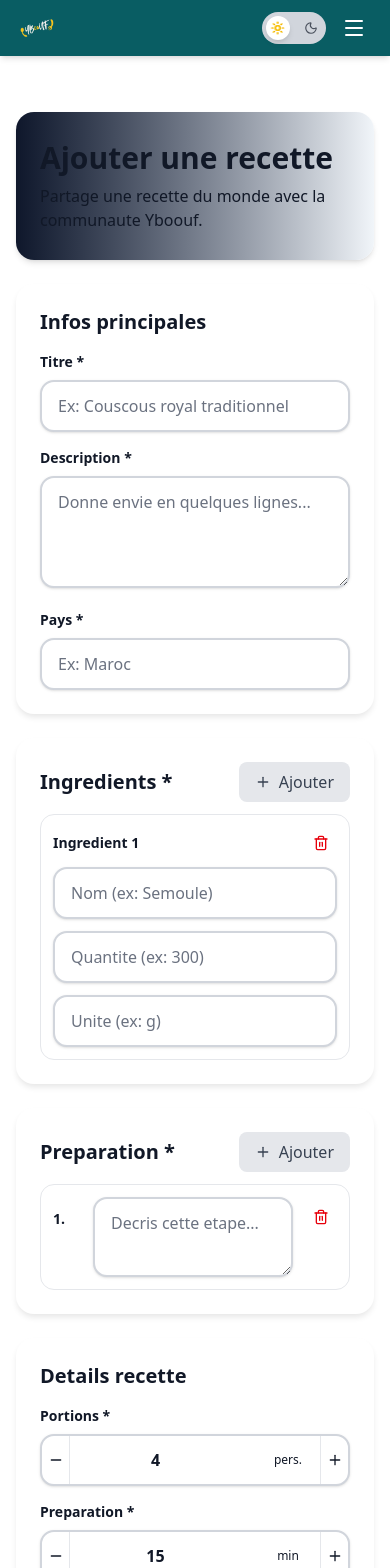
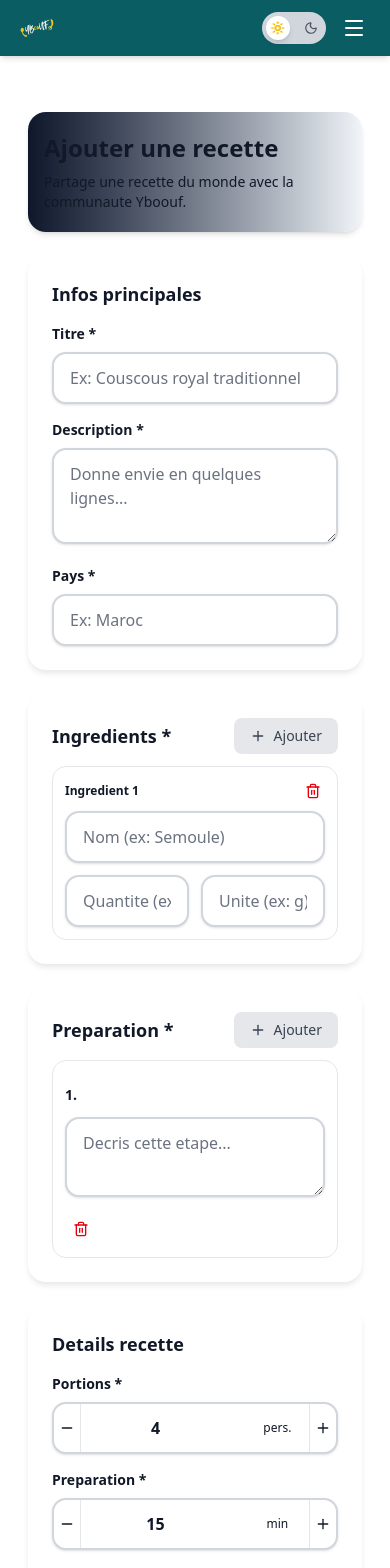
Before and after one commit to Enoxboo/Yboouf, a React (Vite) app in the folder frontend/: page /add-recipe in a window 390 px wide. Shown: the top 1568 px of the page. Built offline with nearby package versions, Linux system fonts and the light colour scheme; no server answers; sample sign-in values are in the browser's storage.

Commit message:
feat: formulaire AddRecipe responsive mobile-first

```diff
--- a/frontend/src/pages/AddRecipe.jsx
+++ b/frontend/src/pages/AddRecipe.jsx
@@ -207,14 +207,14 @@ const AddRecipe = () => {
     };
 
     return (
-        <section className="mx-auto max-w-6xl">
-            <div className="mb-6 rounded-2xl bg-linear-to-r from-primary to-secondary px-6 py-7 shadow-md">
-                <h1 className="text-3xl font-bold">Ajouter une recette</h1>
-                <p className="mt-2 text-base">Partage une recette du monde avec la communaute Yboouf.</p>
+        <section className="mx-auto max-w-6xl px-3 sm:px-4 md:px-6">
+            <div className="mb-6 rounded-2xl bg-linear-to-r from-primary to-secondary px-4 sm:px-6 py-5 sm:py-7 shadow-md">
+                <h1 className="text-2xl sm:text-3xl font-bold">Ajouter une recette</h1>
+                <p className="mt-2 text-sm sm:text-base">Partage une recette du monde avec la communaute Yboouf.</p>
             </div>
 
             {formError && (
-                <div className="mb-6 rounded-xl border border-red-200 bg-red-50 px-4 py-3 text-red-700">
+                <div className="mb-6 rounded-xl border border-red-200 bg-red-50 dark:bg-red-900 dark:border-red-700 px-4 py-3 text-red-700 dark:text-red-200 text-sm sm:text-base">
                     {formError}
                 </div>
             )}
@@ -222,7 +222,7 @@ const AddRecipe = () => {
             <form onSubmit={handleSubmit} className="grid gap-6 lg:grid-cols-12">
                 <div className="space-y-6 lg:col-span-8">
                     <div className="card rounded-2xl">
-                        <h2 className="mb-4 text-xl font-semibold">Infos principales</h2>
+                        <h2 className="mb-4 text-lg sm:text-xl font-semibold">Infos principales</h2>
                         <div className="grid grid-cols-1 gap-4">
                             <div>
                                 <label htmlFor="title" className="mb-2 block text-sm font-semibold">Titre *</label>
@@ -247,7 +247,7 @@ const AddRecipe = () => {
                                     name="description"
                                     value={formData.description}
                                     onChange={handleInputChange}
-                                    className={`${fieldClass} min-h-28`}
+                                    className={`${fieldClass} min-h-24 sm:min-h-28`}
                                     required
                                     minLength={10}
                                     maxLength={500}
@@ -272,9 +272,9 @@ const AddRecipe = () => {
                     </div>
 
                     <div className="card rounded-2xl">
-                        <div className="mb-3 flex items-center justify-between">
-                            <h2 className="text-xl font-semibold">Ingredients *</h2>
-                            <button type="button" onClick={addIngredient} className="btn-secondary inline-flex items-center gap-2">
+                        <div className="mb-3 flex items-center justify-between gap-2">
+                            <h2 className="text-lg sm:text-xl font-semibold">Ingredients *</h2>
+                            <button type="button" onClick={addIngredient} className="btn-secondary inline-flex items-center gap-2 text-sm sm:text-base">
                                 <Plus size={16} /> Ajouter
                             </button>
                         </div>
@@ -282,17 +282,17 @@ const AddRecipe = () => {
                             {ingredients.map((ingredient, index) => (
                                 <div key={`ingredient-${index}`} className="rounded-xl border border-gray-200 p-3 dark:border-gray-600">
                                     <div className="mb-2 flex items-center justify-between">
-                                        <p className="text-sm font-semibold">Ingredient {index + 1}</p>
+                                        <p className="text-xs sm:text-sm font-semibold">Ingredient {index + 1}</p>
                                         <button
                                             type="button"
                                             onClick={() => removeIngredient(index)}
-                                            className="rounded-md p-2 text-red-600 hover:bg-red-50"
+                                            className="rounded-md p-1 text-red-600 hover:bg-red-50 dark:hover:bg-red-900/20"
                                             aria-label={`Supprimer l'ingredient ${index + 1}`}
                                         >
                                             <Trash2 size={16} />
                                         </button>
                                     </div>
-                                    <div className="grid grid-cols-1 gap-3 md:grid-cols-3">
+                                    <div className="grid grid-cols-1 gap-3">
                                         <input
                                             type="text"
                                             value={ingredient.name}
@@ -300,6 +300,7 @@ const AddRecipe = () => {
                                             className={fieldClass}
                                             placeholder="Nom (ex: Semoule)"
                                         />
+                                        <div className="grid grid-cols-2 gap-3">
                                             <input
                                                 type="text"
                                                 value={ingredient.quantity}
@@ -316,21 +317,22 @@ const AddRecipe = () => {
                                             />
                                         </div>
                                     </div>
+                                </div>
                             ))}
                         </div>
                     </div>
 
                     <div className="card rounded-2xl">
-                        <div className="mb-3 flex items-center justify-between">
-                            <h2 className="text-xl font-semibold">Preparation *</h2>
-                            <button type="button" onClick={addStep} className="btn-secondary inline-flex items-center gap-2">
+                        <div className="mb-3 flex items-center justify-between gap-2">
+                            <h2 className="text-lg sm:text-xl font-semibold">Preparation *</h2>
+                            <button type="button" onClick={addStep} className="btn-secondary inline-flex items-center gap-2 text-sm sm:text-base">
                                 <Plus size={16} /> Ajouter
                             </button>
                         </div>
                         <div className="space-y-3">
                             {steps.map((step, index) => (
-                                <div key={`step-${index}`} className="flex items-start gap-3 rounded-xl border border-gray-200 p-3 dark:border-gray-600">
-                                    <span className="mt-3 min-w-7 text-sm font-semibold text-gray-500">{index + 1}.</span>
+                                <div key={`step-${index}`} className="flex flex-col sm:flex-row gap-3 rounded-xl border border-gray-200 p-3 dark:border-gray-600">
+                                    <span className="min-w-6 text-sm font-semibold text-gray-500 mt-3 sm:mt-0">{index + 1}.</span>
                                     <textarea
                                         value={step}
                                         onChange={(event) => handleStepChange(index, event.target.value)}
@@ -340,7 +342,7 @@ const AddRecipe = () => {
                                     <button
                                         type="button"
                                         onClick={() => removeStep(index)}
-                                        className="mt-1 rounded-md p-2 text-red-600 hover:bg-red-50"
+                                        className="mt-1 sm:mt-3 rounded-md p-2 text-red-600 hover:bg-red-50 dark:hover:bg-red-900/20 flex-shrink-0"
                                         aria-label={`Supprimer l'etape ${index + 1}`}
                                     >
                                         <Trash2 size={16} />
@@ -353,7 +355,7 @@ const AddRecipe = () => {
 
                 <aside className="space-y-6 lg:col-span-4">
                     <div className="card rounded-2xl lg:sticky lg:top-24">
-                        <h2 className="mb-4 text-xl font-semibold">Details recette</h2>
+                        <h2 className="mb-4 text-lg sm:text-xl font-semibold">Details recette</h2>
 
                         <div className="space-y-4">
                             <NumberField
@@ -423,7 +425,7 @@ const AddRecipe = () => {
                             </div>
 
                             <div>
-                                <p className="mb-2 block text-sm font-semibold">Regimes alimentaires</p>
+                                <p className="mb-3 block text-sm font-semibold">Regimes alimentaires</p>
                                 <div className="flex flex-wrap gap-2">
                                     {DIET_OPTIONS.map((dietOption) => {
                                         const isSelected = selectedDiets.includes(dietOption.value);
@@ -432,7 +434,7 @@ const AddRecipe = () => {
                                                 key={dietOption.value}
                                                 type="button"
                                                 onClick={() => toggleDiet(dietOption.value)}
-                                                className={`rounded-full border px-3 py-1.5 text-sm transition ${
+                                                className={`rounded-full border px-3 py-1.5 text-xs sm:text-sm transition ${
                                                     isSelected
                                                         ? 'border-primary bg-primary text-white'
                                                         : 'border-gray-300 bg-white text-gray-700 hover:border-primary/60 dark:border-gray-500 dark:bg-gray-700 dark:text-white'
@@ -458,7 +460,7 @@ const AddRecipe = () => {
                         </div>
 
                         <div className="mt-6 border-t border-gray-200 pt-5 dark:border-gray-600">
-                            <button type="submit" className="btn-primary w-full py-3" disabled={createRecipe.isPending}>
+                            <button type="submit" className="btn-primary w-full py-3 text-sm sm:text-base" disabled={createRecipe.isPending}>
                                 {createRecipe.isPending ? 'Envoi en cours...' : 'Envoyer la recette'}
                             </button>
                         </div>
```
Lines whose indentation alone changed are shown as unchanged.
